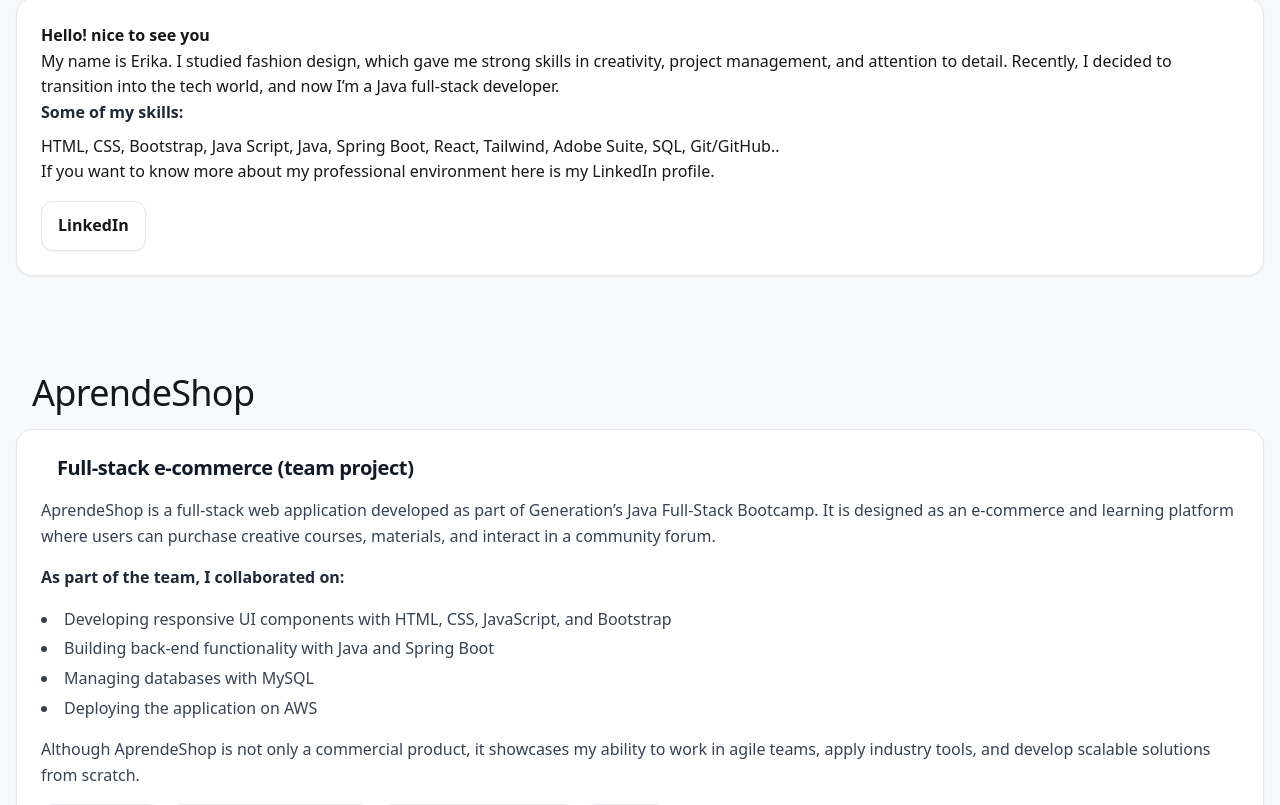
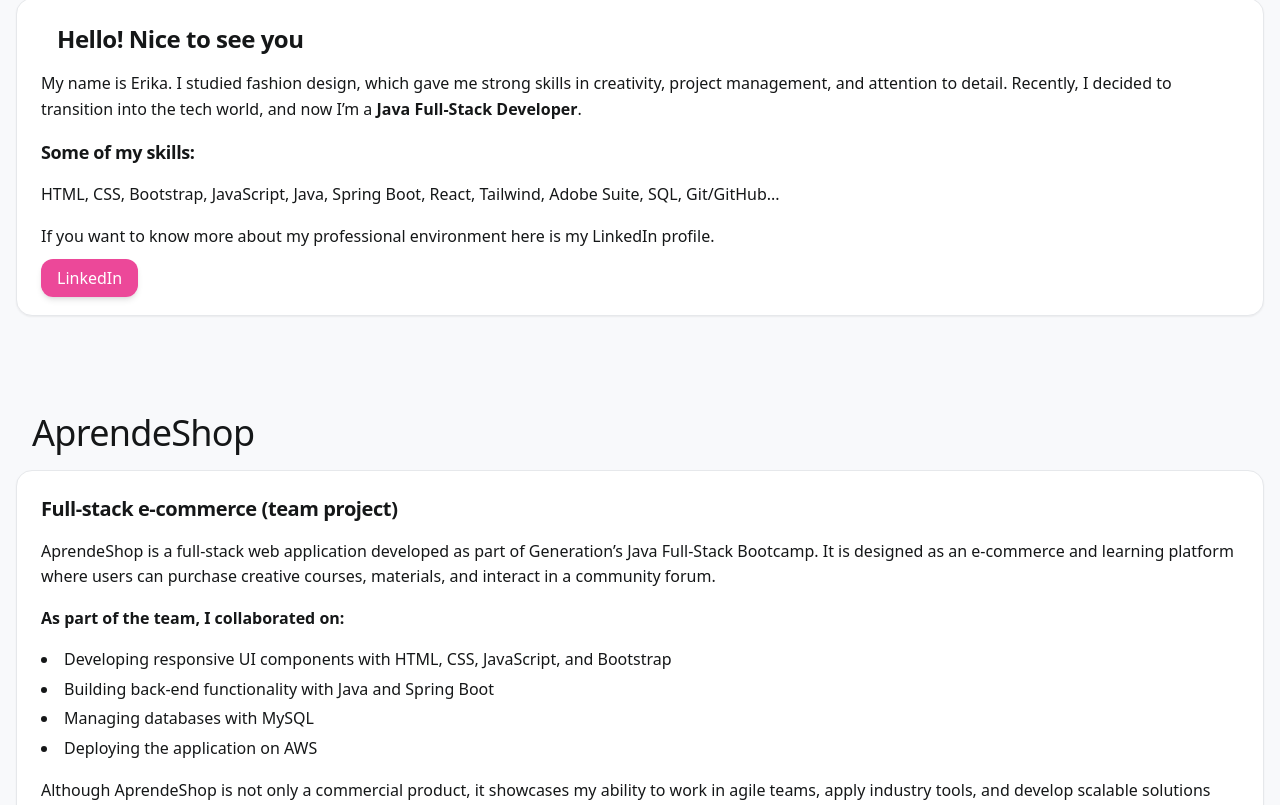
Before and after one commit to Erikaahide/FrontendPortfolio, a React (Vite) app: page / in a window 1280 px wide. Shown: the part 475-1280 px from the top of the page. Built offline with nearby package versions, Linux system fonts and the light colour scheme.

Commit message:
improve aboutme

```diff
--- a/src/App.jsx
+++ b/src/App.jsx
@@ -97,33 +97,48 @@ export default function App() {
       <main className="container">
         <HeroHome />
         <Section id="about" title="About me">
-          <p><strong>Hello! nice to see you</strong> <br /> My name is Erika. I studied fashion design, which gave me strong skills in creativity, project management, and attention to detail. Recently, I decided to transition into the tech world, and now I’m a Java full-stack developer. <br />
-          <p className="text-gray-800 dark:text-gray-200 font-semibold mb-2">
-            Some of my skills: </p>
-            HTML, CSS,  Bootstrap, Java Script, Java, Spring Boot, React, Tailwind, Adobe Suite, SQL, Git/GitHub.. <br />
-            If you want to know more about my professional environment here is my LinkedIn profile.</p>
-          <a className="btn" href="http://www.linkedin.com/in/erikaahg-desarrolladora-web" target="_blank" rel="noreferrer">LinkedIn</a>
+        <div className="stack">
+            <h2 className="text-2xl font-bold mb-2">
+              Hello! Nice to see you</h2>
+            <p className="mb-4">
+              My name is Erika. I studied fashion design,
+              which gave me strong skills in creativity, project management, and attention to detail.
+              Recently, I decided to transition into the tech world, and now I’m a
+              <span className="font-semibold"> Java Full-Stack Developer</span>.
+            </p>
+
+            <h3 className="text-lg font-semibold mb-2">
+              Some of my skills:
+            </h3>
+            <p className="mb-4">
+              HTML, CSS, Bootstrap, JavaScript, Java, Spring Boot, React, Tailwind, Adobe Suite, SQL, Git/GitHub...
+            </p>
+
+            <p>If you want to know more about my professional environment here is my LinkedIn profile.</p>
+            <a
+              className="bg-pink-500 hover:bg-pink-600 text-white font-medium py-2 px-4 rounded-xl shadow-md transition duration-300" href="http://www.linkedin.com/in/erikaahg-desarrolladora-web" target="_blank" rel="noreferrer">LinkedIn</a>
+          </div>
         </Section>
         <Section id="aprendeShop" title="AprendeShop">
           <div className="stack">
-            <h3 className="text-xl font-bold text-gray-900 dark:text-white mb-2">
+            <h3 className="text-xl font-bold mb-2">
               Full-stack e-commerce (team project)
             </h3>
-            <p className="text-gray-700 dark:text-gray-300 mb-4">
+            <p className=" mb-4">
               AprendeShop is a full-stack web application developed as part of Generation’s Java Full-Stack Bootcamp.
               It is designed as an e-commerce and learning platform where users can purchase creative courses, materials,
               and interact in a community forum.
             </p>
-            <p className="text-gray-800 dark:text-gray-200 font-semibold mb-2">
+            <p className="font-semibold mb-2">
               As part of the team, I collaborated on:
             </p>
-            <ul className="list-disc list-inside space-y-1 text-gray-700 dark:text-gray-300 mb-4">
+            <ul className="list-disc list-inside space-y-1 mb-4">
               <li>Developing responsive UI components with HTML, CSS, JavaScript, and Bootstrap</li>
               <li>Building back-end functionality with Java and Spring Boot</li>
               <li>Managing databases with MySQL</li>
               <li>Deploying the application on AWS</li>
             </ul>
-            <p className="text-gray-700 dark:text-gray-300">
+            <p>
               Although AprendeShop is not only a commercial product, it showcases my ability to
               work in agile teams, apply industry tools, and develop scalable solutions from scratch.
             </p>
@@ -136,7 +151,7 @@ export default function App() {
             </div>
           </div>
         </Section>
-        <Section id="fitapp" title="FitApp Demo">
+        <Section id="fitapp" title="FitAppDemo">
           <p>Soon: calculate your macros and track the food you eat.</p>
         </Section>
         <Section id="adobe" title="AdobeSuite">
--- a/src/index.css
+++ b/src/index.css
@@ -23,11 +23,10 @@ body {
 h1, h2, h3 {
   line-height: 1.15;
   margin: 0 0 var(--space-4);
-  padding-inline: 1rem;
   letter-spacing: -0.02em;
 }
 h1 { font-size: var(--font-size-xl); }
-h2 { font-size: clamp(1.5rem, 3vw, 2.25rem); }
+h2 { font-size: clamp(1.5rem, 3vw, 2.25rem);  padding-inline: 1rem;}
 p  { margin: 0 0 var(--space-4); font-size: var(--font-size-base); color: var(--text); }
 small, .muted { color: var(--muted); font-size: var(--font-size-sm); }
 
```
